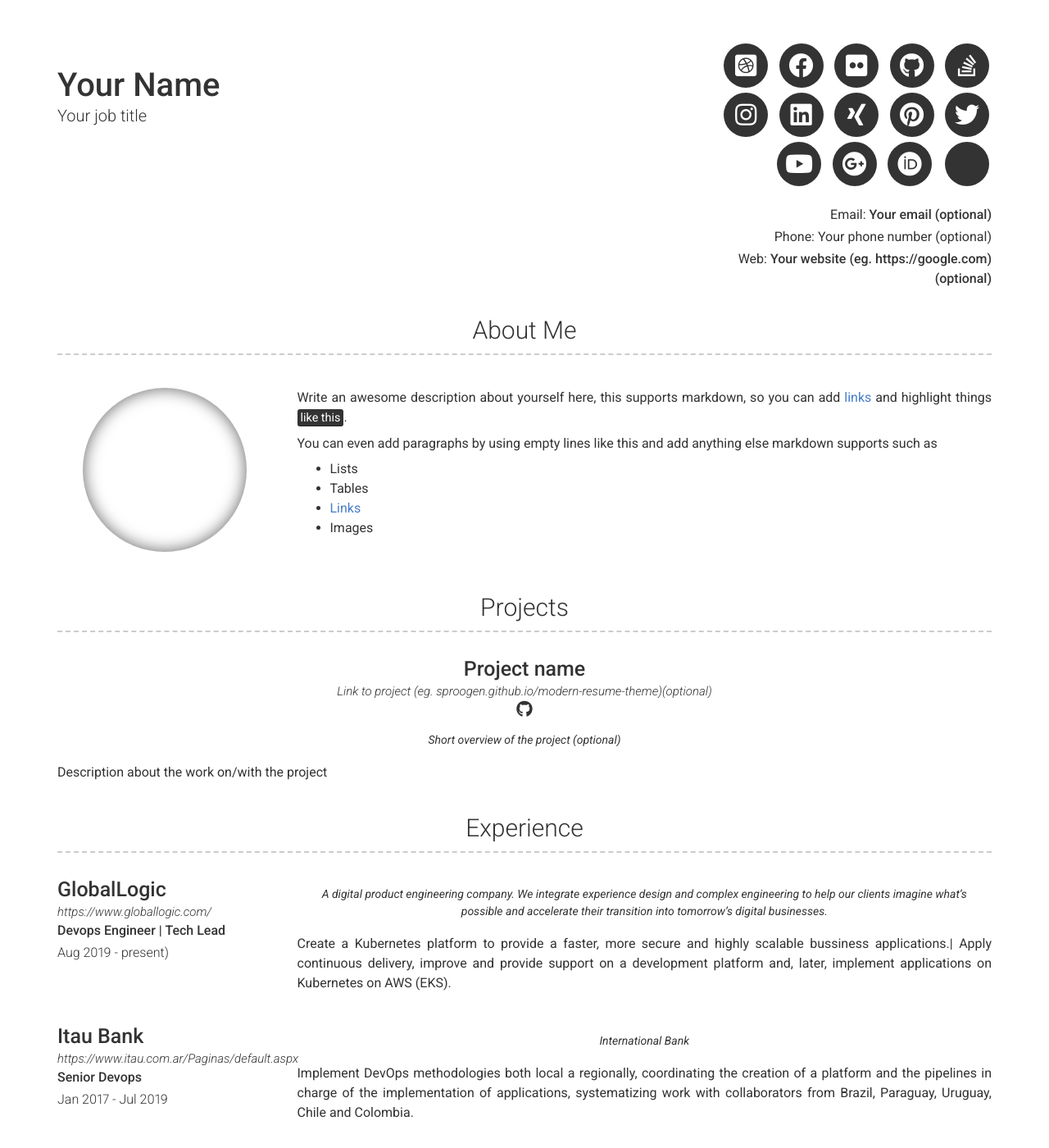
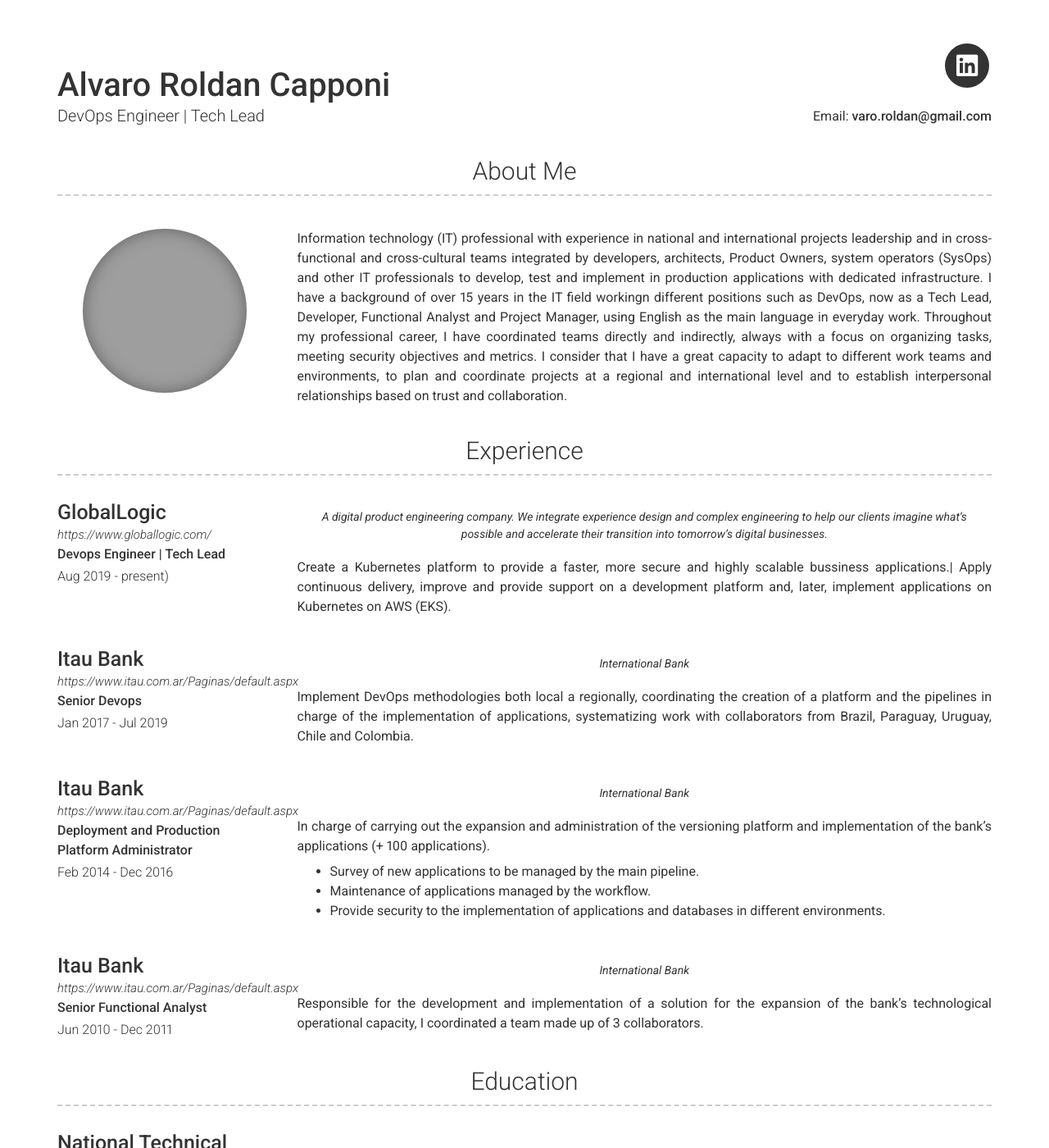
Before and after one commit to alvaro-roldan-capponi/cv, a Jekyll site: the page built from index.md, in a window 1280 px wide and 1400 px high. Shown: the whole window at 82% size. Built offline with Jekyll 4.4.1, drawn with Linux system fonts in a browser that asks for light colours; nearby versions of some CDN libraries; some of the changed text lies outside the part shown; grey boxes are pictures that could not be loaded.

Commit message:
first complete cv

```diff
--- a/_config.yml
+++ b/_config.yml
@@ -1,37 +1,37 @@
 # Site
-repository: Git repository where your resume will be hosted, only required if you are hosting on GitHub (eg. sproogen/modern-resume-theme)
+repository: https://github.com/alvaro-roldan-capponi/cv
 # favicon: Directory of your favicon (eg. images/favicon.ico)(optional)
 
 # Personal info
-name: Your Name
-title: Your job title
-email: Your email (optional)
-phone: Your phone number (optional)
-website: Your website (eg. https://google.com)(optional)
+name: Alvaro Roldan Capponi
+title: DevOps Engineer | Tech Lead
+email: varo.roldan@gmail.com
+# phone: '+5491154731120'
+# website: Your website (eg. https://google.com)(optional)
 
 # Dark Mode (true/false/never)
 darkmode: false
 
 # Social links
-twitter_username: jekyllrb
-github_username:  jekyll
-stackoverflow_username: "00000001"
-dribbble_username: jekyll
-facebook_username: jekyll
-flickr_username: jekyll
-instagram_username: jekyll
-linkedin_username: jekyll
-xing_username: jekyll
-pinterest_username: jekyll
-youtube_username: jekyll
-googleplus_username: +jekyll
-orcid_username: 0000-0000-0000-0000
+# twitter_username: jekyllrb
+# github_username:  alvaro-roldan-capponi
+# stackoverflow_username: "00000001"
+# dribbble_username: jekyll
+# facebook_username: jekyll
+# flickr_username: jekyll
+# instagram_username: jekyll
+linkedin_username: alvaro-roldan-capponi-24b19314
+# xing_username: jekyll
+# pinterest_username: jekyll
+# youtube_username: jekyll
+# googleplus_username: +jekyll
+# orcid_username: 0000-0000-0000-0000
 
 # Additional icon links
-additional_links:
-- title: Link name
-  icon: Font Awesome brand icon name (eg. fa-twitter) (https://fontawesome.com/icons?d=gallery&s=brands&m=free)
-  url: Link url (eg. https://google.com)
+# additional_links:
+# - title: Link name
+#   icon: Font Awesome brand icon name (eg. fa-twitter) (https://fontawesome.com/icons?d=gallery&s=brands&m=free)
+#   url: Link url (eg. https://google.com)
 # - title: another link
 #   icon: font awesome brand icon name (eg. fa-twitter) (https://fontawesome.com/icons?d=gallery&s=brands&m=free)
 #   url: Link url (eg. https://google.com)
@@ -44,15 +44,15 @@ additional_links:
 
 # About Section
 # about_title: About Me (Use this to override about section title)
-about_profile_image: Directory of profile image (eg. images/profile.jpg)
+about_profile_image: mypicture/Alvaro_Roldan_Capponi.jpg
 about_content: | # this will include new lines to allow paragraphs
-  Write an awesome description about yourself here, this supports markdown, so you can add [links](http://foobar.com) and highlight things <mark>like this</mark>.
-
-  You can even add paragraphs by using empty lines like this and add anything else markdown supports such as
-    - Lists
-    - Tables
-    - <a href="google.com">Links</a>
-    - Images
+  Information technology (IT) professional with experience in national and international projects leadership and in cross-functional and cross-cultural teams integrated by
+  developers, architects, Product Owners, system operators (SysOps) and other IT professionals to develop, test and implement in production applications with
+  dedicated infrastructure. I have a background of over 15 years in the IT field workingn different positions such as DevOps, now as a Tech Lead, Developer, Functional
+  Analyst and Project Manager, using English as the main language in everyday work.
+  Throughout my professional career, I have coordinated teams directly and indirectly, always with a focus on organizing tasks, meeting security objectives and metrics. I
+  consider that I have a great capacity to adapt to different work teams and environments, to plan and coordinate projects at a regional and international level and to establish
+  interpersonal relationships based on trust and collaboration.
 
 # Projects Section
 # projects_title: Projects #(Use this to override about projects section title)
@@ -66,9 +66,44 @@ about_content: | # this will include new lines to allow paragraphs
 # More Section
 # more_title: A Little More About Me #(Use this to override about more section title)
 more_content: | # this will include new lines to allow paragraphs
-  This is where you can write a little more about yourself. You could title this section **Interests** and include some of your other interests.
+  **PERSONAL SKILLS**
+    -
+      Analytical thinking | Conceptual reasoning | Critical thinking | Time management | Organizational awareness | Vision focused on the business |
+      Decision making | Customer orientation Flexibility | Ability to work under pressure | Tolerance to stress and/or frustration | Innovation and creativity |
+      Leadership | Active listening | Conflict resolution | Strategic orientation | Assertiveness | Self-control | Motivation to achievement |
+      Learning attitude and continuous improvement.
 
-  Or you could title it **Skills** and write a bit more about things that make you more desirable, like *leadership* or *teamwork*
+  *Skills*
+    - AwS
+    - Docker
+    - Kubernetes
+    - CI/CD
+    - Python
+    - NodeJS
+    - Bash
+    - Linux
+    - Terraform
+    - Jenkins
+    - Git
+    - Agile Methodologies
+
+  *Languages*
+    - English: Advanced
+    - Spanish: Native
+
+  *TRAININGS*
+    - AWS Certified Developer (2020)
+    - AWS CloudFormation Master Class
+    - Docker Mastery: with Kubernetes + Swarm from a Docker Captain
+    - Complete Python Bootcamp: From Zero to Hero in Python (2019)
+
+  *PROFESSIONAL SKILLS*
+    - Culture and methodology of Devops
+    - Support to productive infrastructure
+    - Pipelines for application implementation
+    - Platform development in Kubernetes
+    - Generation of infrastructure, orchestration and security services.
+    - Cloud Engineering (AWS Services)
 
 # Footer
 footer_show_references: true
@@ -96,5 +131,3 @@ exclude : [
   "scripts/",
   "docker-compose.yml",
   ]
-
-theme: jekyll-theme-hacker
```
Also changed, not shown: _data/projects.yml (+13 -9 lines), 1 other file.
